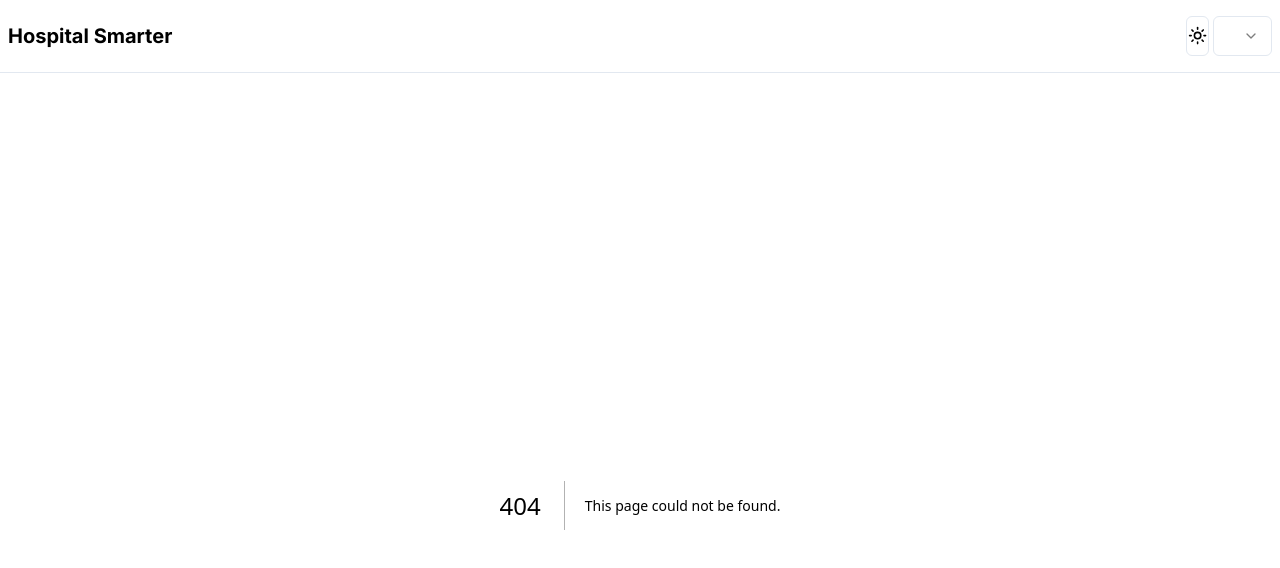
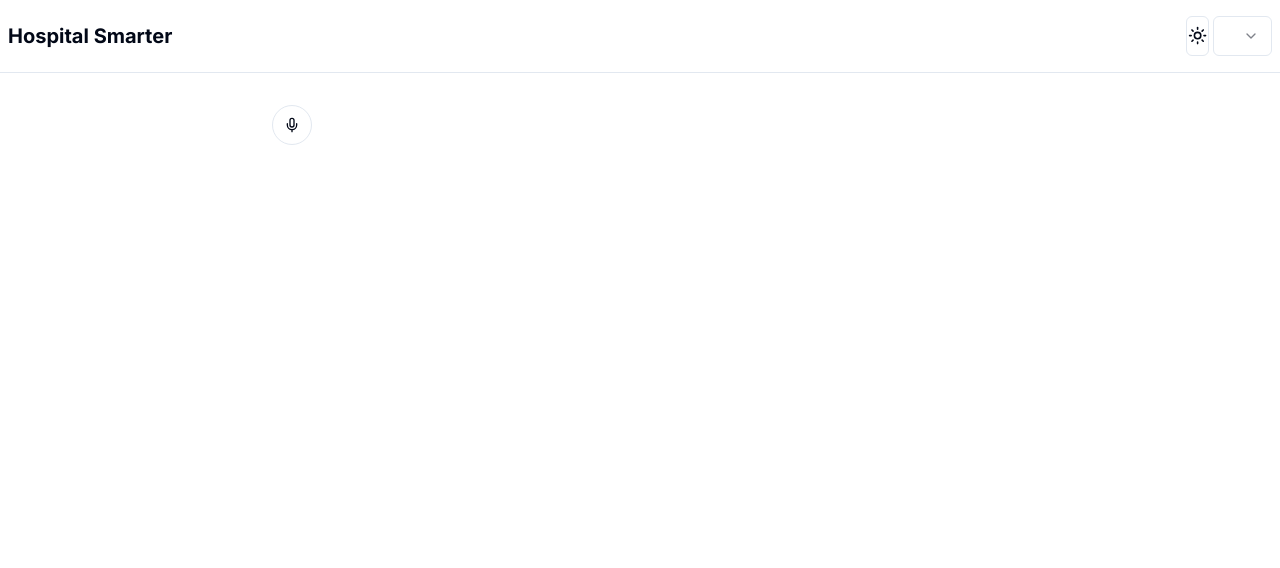
Before and after one commit to TsubasaSaito331/medical-record-input-support-app, a Next.js app: page /experiment/modi-sync in a window 1280 px wide. Before the commit this address had no page. Shown: the top 568 px of the page. Built offline with nearby package versions, Linux system fonts and the light colour scheme.

Commit message:
feat: Implement recording button skelton

```diff
--- /dev/null
+++ b/src/app/experiment/modi-sync/page.tsx
@@ -0,0 +1,9 @@
+import { RecordingButton } from '@/components/recording-button';
+
+export default function ExperimentModificationSync() {
+  return (
+    <div>
+      <RecordingButton />
+    </div>
+  );
+}
--- /dev/null
+++ b/src/components/recording-button.tsx
@@ -0,0 +1,10 @@
+import { Button } from './ui/button';
+import { Mic } from 'lucide-react';
+
+export const RecordingButton = () => {
+  return (
+    <Button variant="outline" size="icon" className="rounded-full">
+      <Mic className="h-4 w-4" />
+    </Button>
+  );
+};
```
